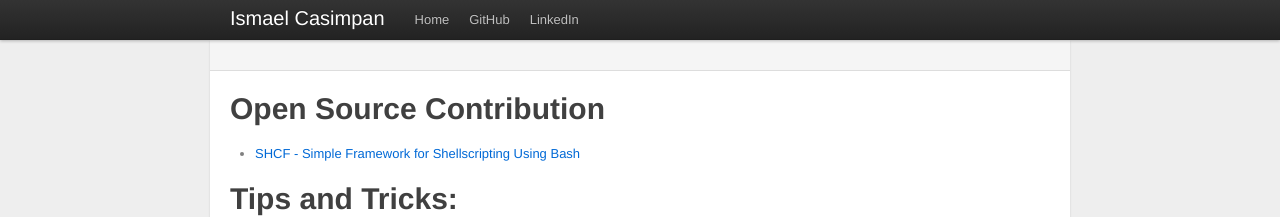
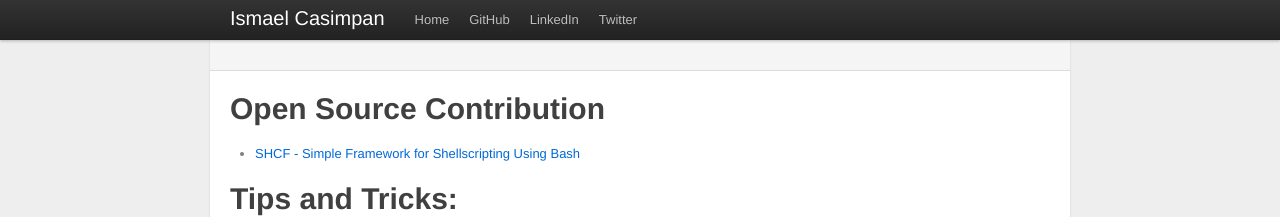
Before and after one commit to icasimpan/ismael.casimpan.com, a Jekyll site: the page built from index.html, in a window 1280 px wide. Shown: the top 217 px of the page. Built offline with Jekyll 4.4.1, drawn with Linux system fonts in a browser that asks for light colours; nearby versions of some CDN libraries; Markdown is read by kramdown in place of the engine named in the settings.

Commit message:
added twitter link

```diff
--- a/_layouts/layout.html
+++ b/_layouts/layout.html
@@ -96,6 +96,7 @@
            <li class="notactive"><a href="/">Home</a></li>
            <li><a href="http://github.com/icasimpan">GitHub</a></li>
            <li><a href="http://www.linkedin.com/in/icasimpan">LinkedIn</a></li>
+           <li><a href="http://www.twitter.com/icasimpan">Twitter</a></li>
          </ul>
        </div>
      </div>
```
